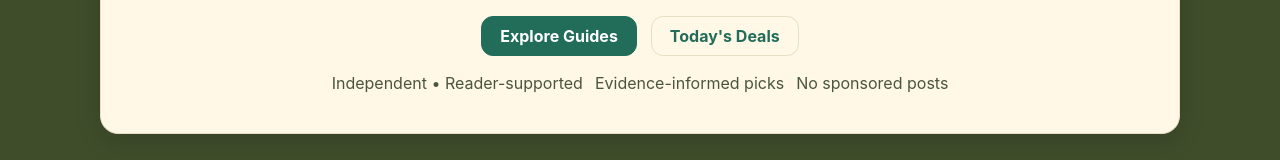
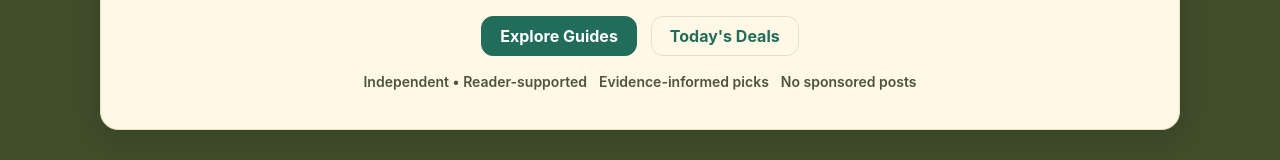
Before and after one commit to dariosandison/Eco---Holistic, a Next.js app: page / in a window 1280 px wide. Shown: the part 230-390 px from the top of the page. Built offline with nearby package versions, Linux system fonts and the light colour scheme; no server answers.

Commit message:
Update index.js

```diff
--- a/pages/index.js
+++ b/pages/index.js
@@ -7,7 +7,7 @@ import { getAllDocs } from '../lib/content';
 export async function getStaticProps() {
   const docs = getAllDocs({
     dir: 'content/guides',
-    fields: ['slug','title','excerpt','date','badge','deal','category'],
+    fields: ['slug','title','excerpt','date','badge','deal','category','image'],
   });
   return { props: { docs } };
 }
@@ -32,18 +32,7 @@ export default function Home({ docs }) {
           <Link className="btn" href="/guides">Explore Guides</Link>
           <Link className="btn btn--ghost" href="/deals">Today&apos;s Deals</Link>
         </div>
-
-        {/* FIX: style prop must be an object, not a string */}
-        <div
-          style={{
-            marginTop: 14,
-            display: 'flex',
-            gap: 12,
-            justifyContent: 'center',
-            flexWrap: 'wrap',
-            color: 'var(--muted)',
-          }}
-        >
+        <div className="value-props">
           <span>Independent • Reader-supported</span>
           <span>Evidence-informed picks</span>
           <span>No sponsored posts</span>
```
